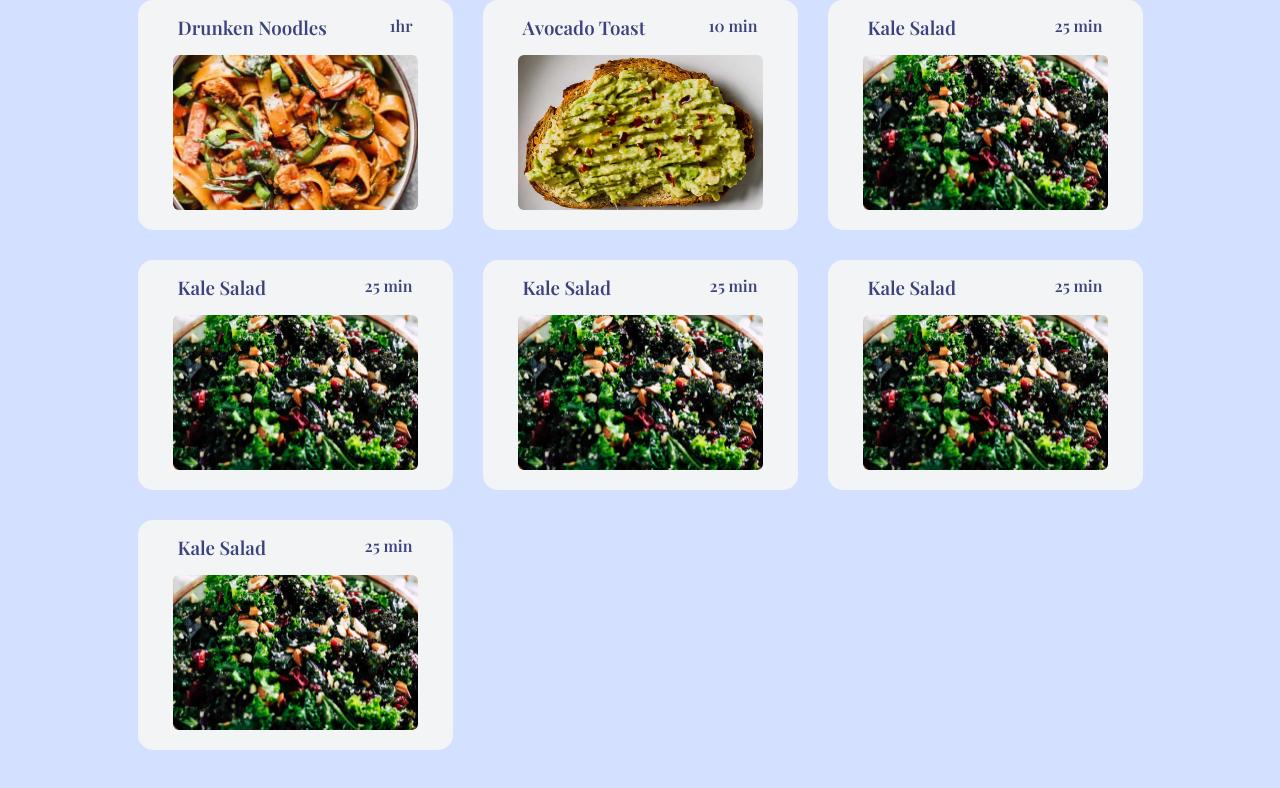
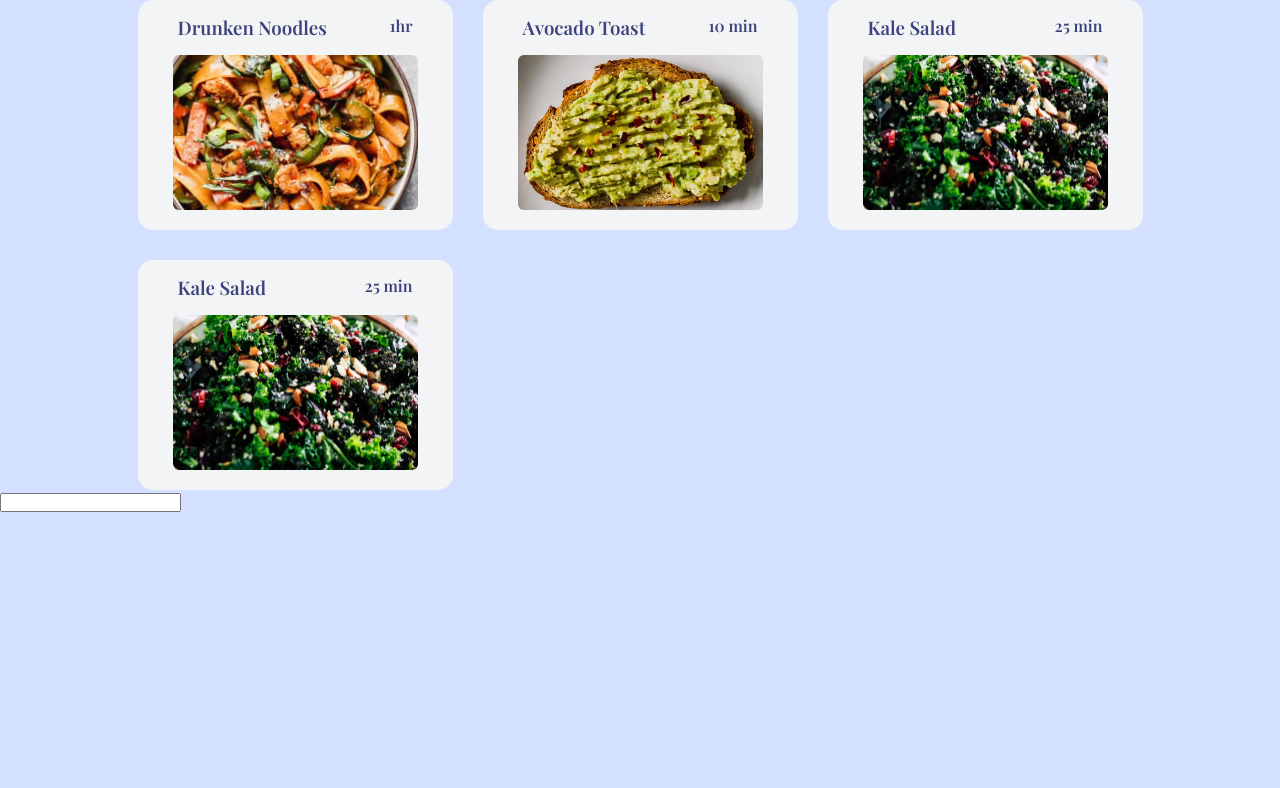
Before and after one commit to ethanphelps/gracies-eats, a React app: page / in a window 1280 px wide. Shown: the top 788 px of the page. Built offline with nearby package versions, Linux system fonts and the light colour scheme; a web font is replaced by a local one.

Commit message:
delayed reaction text input and start of data modeling

```diff
--- a/src/pages/landing/Landing.tsx
+++ b/src/pages/landing/Landing.tsx
@@ -1,9 +1,44 @@
-import React from "react";
+import React, { ChangeEvent, FormEvent } from "react";
 import "./landing.scss";
 
 export const Landing: React.FC = (): React.ReactElement => {
+
+  /**
+   * calls setTimeout with a delay and also clears the previous timeout to avoid
+   * duplicate callback calls for one set of changes. Every time a character is
+   * entered or deleted, the timer until callback gets called is reset. Once no
+   * characters have been typed for delay ms, then callback is called
+   */
+  const TextInputDelayedReaction = ({
+    delay,
+    callback,
+  }: {
+    delay: number;
+    callback: (e: string) => void;
+  }): React.ReactElement => {
+
+    let timeoutId = 0;
+    const handleInput = (e: ChangeEvent<HTMLInputElement>) => {
+      if (timeoutId) window.clearTimeout(timeoutId);
+      timeoutId = window.setTimeout(() => {
+        callback(e.target.value);
+      }, delay);
+    };
+
+    return (
+      <div className="input-container">
+        <input
+          onInput={handleInput}
+          type="text"
+          id="delayed-text"
+          name="delayed-text"
+        />
+      </div>
+    );
+  };
+
   interface RecipeCardProps {
-    id?: number,
+    id?: number;
     src: string;
     title: string;
     time: string;
@@ -51,24 +86,6 @@ export const Landing: React.FC = (): React.ReactElement => {
       title: "Kale Salad",
       time: "25 min",
     },
-    {
-      id: 5,
-      src: "kale_salad.jpg",
-      title: "Kale Salad",
-      time: "25 min",
-    },
-    {
-      id: 6,
-      src: "kale_salad.jpg",
-      title: "Kale Salad",
-      time: "25 min",
-    },
-    {
-      id: 7,
-      src: "kale_salad.jpg",
-      title: "Kale Salad",
-      time: "25 min",
-    },
   ];
 
   return (
@@ -86,6 +103,7 @@ export const Landing: React.FC = (): React.ReactElement => {
           />
         ))}
       </div>
+      <TextInputDelayedReaction delay={500} callback={console.log} />
     </div>
   );
 };
--- a/src/pages/landing/landing.scss
+++ b/src/pages/landing/landing.scss
@@ -5,8 +5,8 @@ $card-height: 230px;
 $card-padding: 15px;
 
 .landing-container {
-  display: flex;
-  justify-content: center;
+  // display: flex;
+  // justify-content: center;
 }
 
 // if box-sizing=content-box, then item-width must have padding and border-width manually added
```
Also changed, not shown: src/models/schemas.tsx (added, +10 -0 lines), src/models/models.tsx (added).
